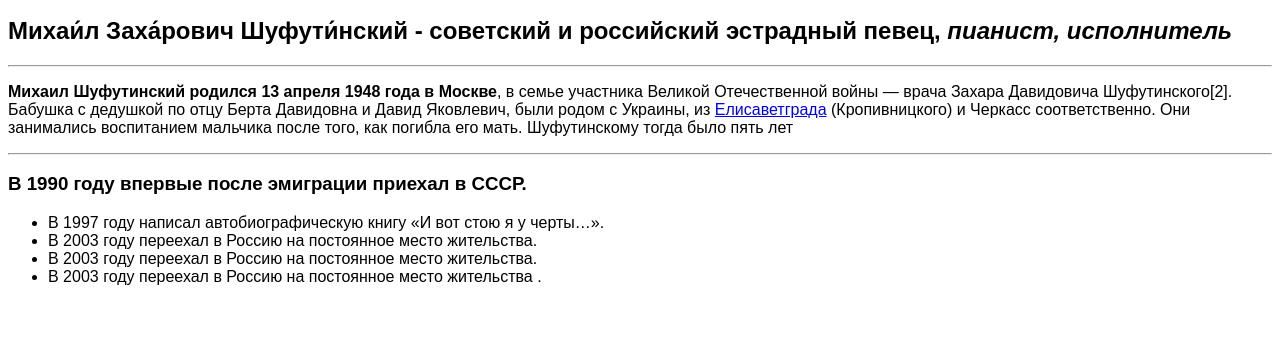
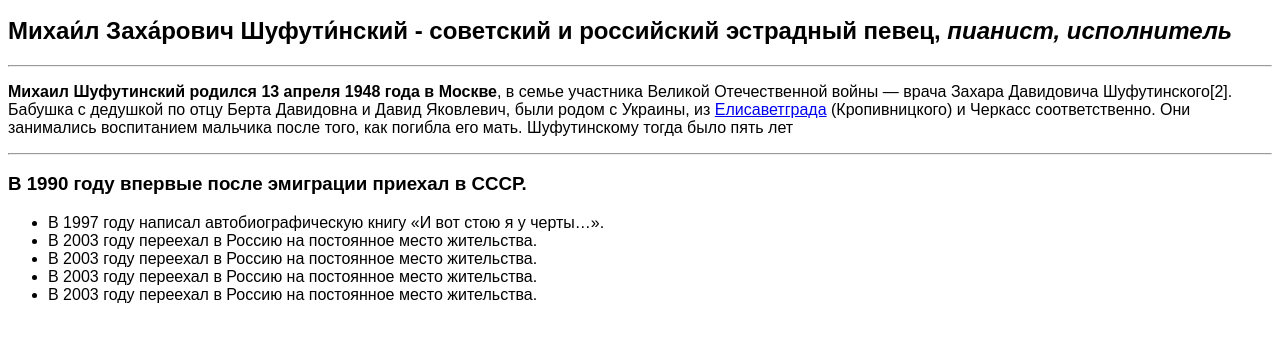
Before and after one commit to Wefoss/Project_01, a plain HTML site: page index.html in a window 1280 px wide. Shown: the part 101-442 px from the top of the page. Drawn offline with Linux system fonts and the light colour scheme.

Commit message:
li changed

```diff
--- a/index.html
+++ b/index.html
@@ -24,8 +24,8 @@
         <li>В 1997 году написал автобиографическую книгу «И вот стою я у черты…».</li>
         <li>В 2003 году переехал в Россию на постоянное место жительства.</li>
         <li>В 2003 году переехал в Россию на постоянное место жительства.</li>
-        <li>В 2003 году переехал в Россию на постоянное место жительства  .</li>
-
-            </ul>
+        <li>В 2003 году переехал в Россию на постоянное место жительства.</li>
+        <li>В 2003 году переехал в Россию на постоянное место жительства.</li>
+                    </ul>
 </body>
 </html>
```
